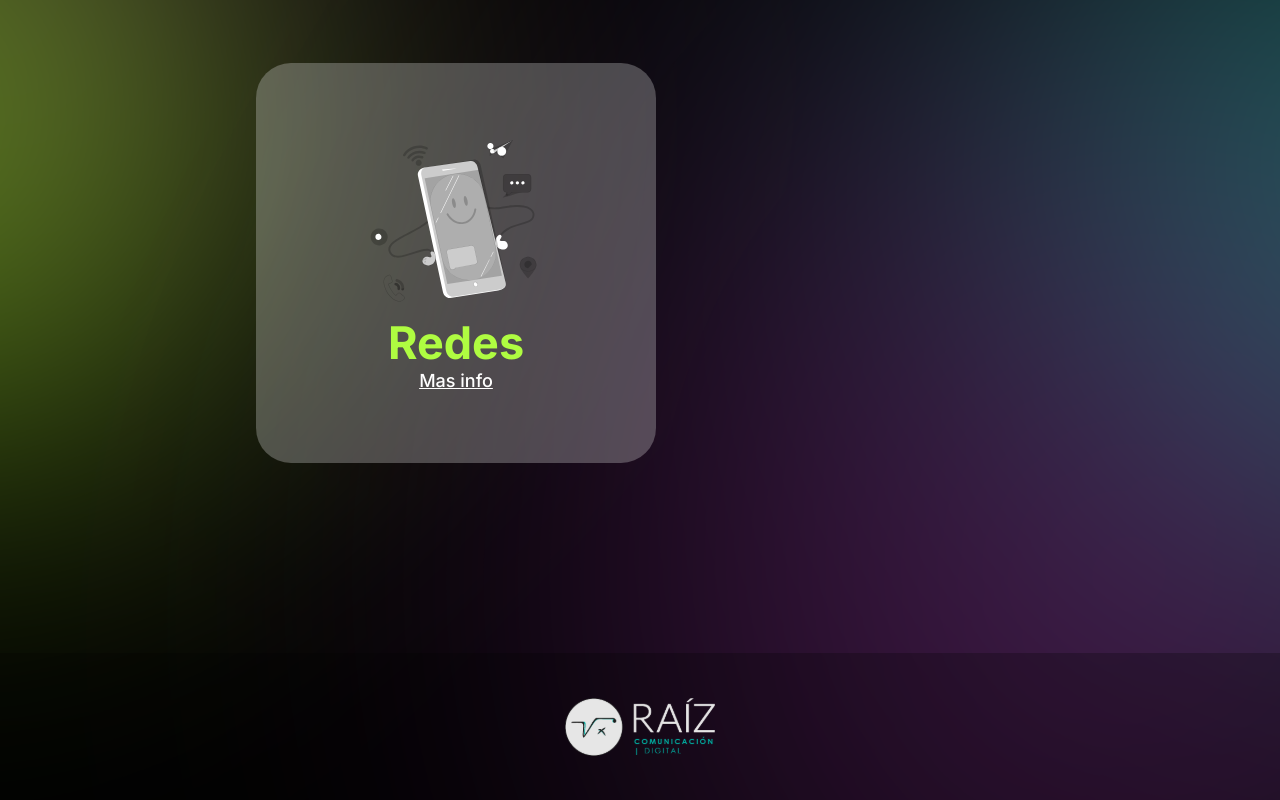
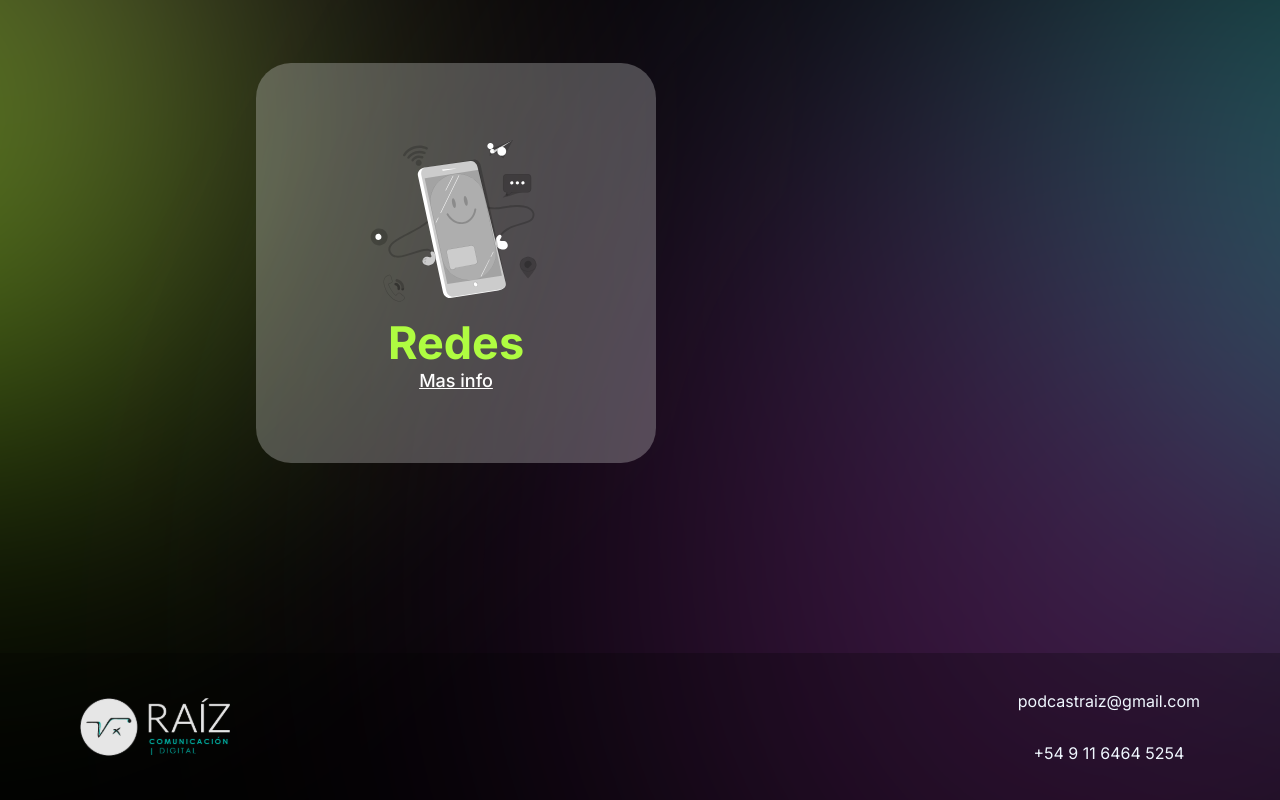
Before and after one commit to jeronimogarcia/ProyectoCoder, a React (Create React App) app: page / in a window 1280 px wide. Shown: the part 2631-3431 px from the top of the page. Built offline with nearby package versions, Linux system fonts and the light colour scheme.

Commit message:
update: footer
update: footer

```diff
--- a/src/App.css
+++ b/src/App.css
@@ -97,7 +97,7 @@
 .whatsapp{
   position: fixed;
   width: 90px;
-  top: 70%;
+  top: 590px;
   right: 13%;
   z-index: 1;
 }
--- a/src/Components/Footer/Footer.js
+++ b/src/Components/Footer/Footer.js
@@ -6,6 +6,10 @@ const Footer = () => {
   return (
     <FooterStyle>
       <img id='footer-img' src={footerImg} alt='footer logo' />
+      <div className="info-container">
+        <p className="info-email">podcastraiz@gmail.com</p>
+        <p className="info-phone">+54 9 11 6464 5254</p>
+      </div>
     </FooterStyle>
   )
 }
--- a/src/Components/Footer/FooterStyle.js
+++ b/src/Components/Footer/FooterStyle.js
@@ -4,12 +4,25 @@ const FooterStyle = styled.footer`
   height: 147px;
   background-color: rgba(0, 0, 0, 0.25);
   display: flex;
-  justify-content: center;
+  justify-content: space-between;
   align-items: center;
 
   #footer-img{
     height: 58px;
     width: 150px;
+    margin-left: 5rem;
+  }
+  .info-container{
+    display:flex;
+    flex-direction: column;
+    align-items: center;
+    justify-content: center;
+    color: aliceblue;
+    margin-right: 5rem;
+  }
+  .info-container >{
+    font-size: 24px;
+    font-weight: 700;
   }
 `
 
```
